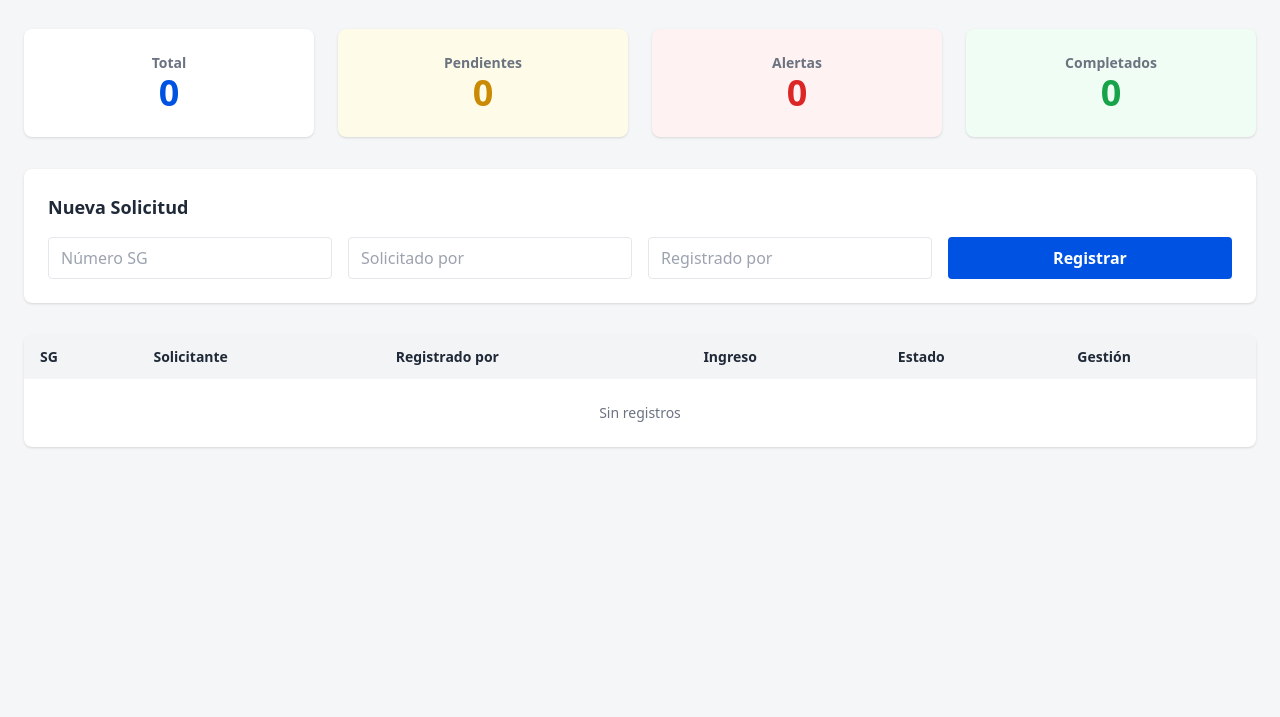
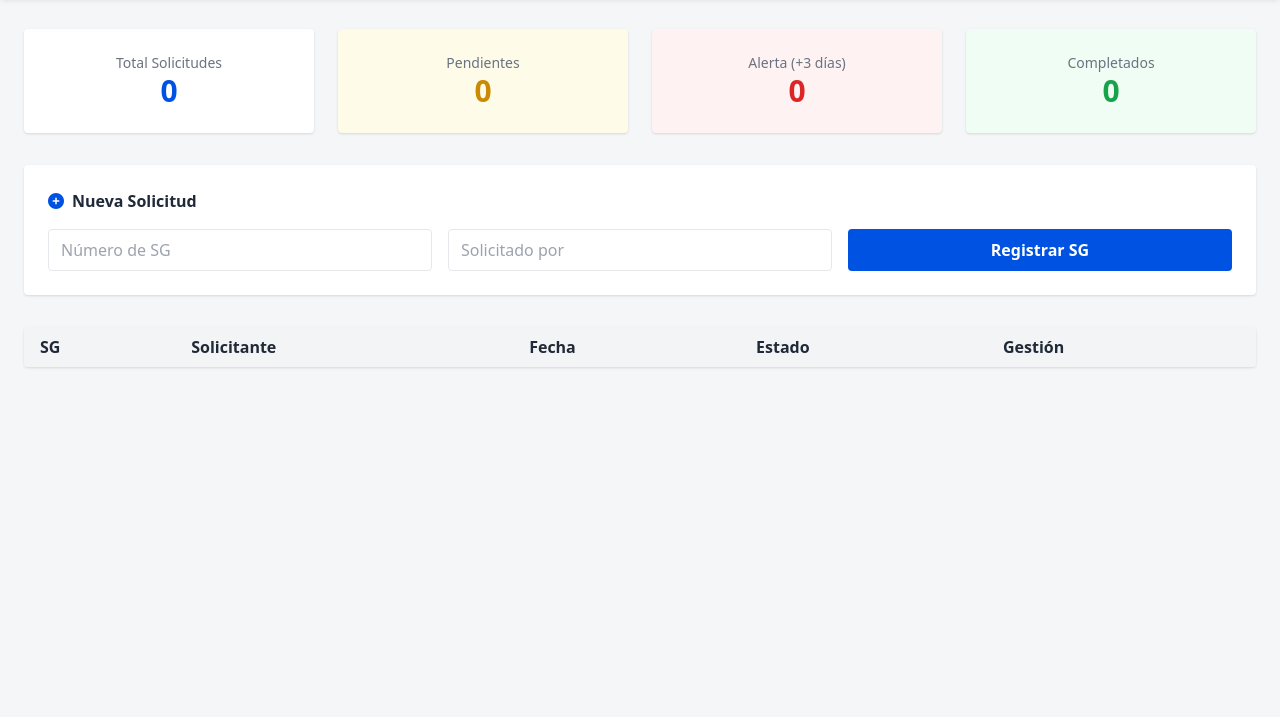
Before and after one commit to JOnaMFC/control-sg-cancelados, a plain HTML site: page index.html in a window 1280 px wide. Shown: the part 83-800 px from the top of the page. Drawn offline with nearby package versions, Linux system fonts and the light colour scheme.

Commit message:
Update index.html

```diff
--- a/index.html
+++ b/index.html
@@ -1,14 +1,14 @@
 <!DOCTYPE html>
 <html lang="es">
 <head>
-  <meta charset="UTF-8" />
-  <meta name="viewport" content="width=device-width, initial-scale=1.0"/>
+  <meta charset="UTF-8">
+  <meta name="viewport" content="width=device-width, initial-scale=1.0">
   <title>Control de SGs por Cancelar</title>
 
-  <!-- Tailwind -->
+  <!-- ✅ TAILWIND CORRECTAMENTE CARGADO -->
   <script src="https://cdn.tailwindcss.com"></script>
 
-  <!-- Icons -->
+  <!-- ✅ FONT AWESOME -->
   <link rel="stylesheet"
         href="https://cdnjs.cloudflare.com/ajax/libs/font-awesome/6.5.0/css/all.min.css"/>
 
@@ -32,227 +32,132 @@
 <body class="bg-walmart-light font-sans text-gray-800">
 
 <!-- HEADER -->
-<header class="bg-walmart-blue text-white shadow">
+<nav class="bg-walmart-blue text-white shadow-md">
   <div class="max-w-7xl mx-auto px-6 py-4 flex items-center gap-3">
     <i class="fas fa-ban text-walmart-spark text-xl"></i>
     <div>
       <h1 class="font-bold text-xl">Control de SGs por Cancelar</h1>
-      <p class="text-sm opacity-90">Versión Profesional</p>
+      <p class="text-sm opacity-90">Versión Autónoma y Analítica</p>
     </div>
   </div>
-</header>
+</nav>
 
 <main class="max-w-7xl mx-auto px-6 py-8">
 
 <!-- KPIs -->
 <section class="grid grid-cols-1 md:grid-cols-4 gap-6 mb-8">
-  <div class="bg-white rounded-lg shadow p-6 text-center">
-    <p class="text-sm text-gray-500 font-semibold">Total</p>
-    <p id="kpiTotal" class="text-4xl font-bold text-walmart-blue">0</p>
+  <div class="bg-white shadow rounded p-6 text-center">
+    <p class="text-sm text-gray-500">Total Solicitudes</p>
+    <p class="text-3xl font-bold text-walmart-blue" id="kpiTotal">0</p>
   </div>
-  <div class="bg-yellow-50 rounded-lg shadow p-6 text-center">
-    <p class="text-sm text-gray-500 font-semibold">Pendientes</p>
-    <p id="kpiPendientes" class="text-4xl font-bold text-yellow-600">0</p>
+  <div class="bg-yellow-50 shadow rounded p-6 text-center">
+    <p class="text-sm text-gray-500">Pendientes</p>
+    <p class="text-3xl font-bold text-yellow-600" id="kpiPendientes">0</p>
   </div>
-  <div class="bg-red-50 rounded-lg shadow p-6 text-center">
-    <p class="text-sm text-gray-500 font-semibold">Alertas</p>
-    <p id="kpiAlertas" class="text-4xl font-bold text-red-600">0</p>
+  <div class="bg-red-50 shadow rounded p-6 text-center">
+    <p class="text-sm text-gray-500">Alerta (+3 días)</p>
+    <p class="text-3xl font-bold text-red-600" id="kpiAlertas">0</p>
   </div>
-  <div class="bg-green-50 rounded-lg shadow p-6 text-center">
-    <p class="text-sm text-gray-500 font-semibold">Completados</p>
-    <p id="kpiCompletados" class="text-4xl font-bold text-green-600">0</p>
+  <div class="bg-green-50 shadow rounded p-6 text-center">
+    <p class="text-sm text-gray-500">Completados</p>
+    <p class="text-3xl font-bold text-green-600" id="kpiCompletados">0</p>
   </div>
 </section>
 
-<!-- FORM -->
-<section class="bg-white rounded-lg shadow p-6 mb-8">
-  <h2 class="text-lg font-bold mb-4">
+<!-- FORMULARIO -->
+<section class="bg-white shadow rounded p-6 mb-8">
+  <h2 class="font-bold mb-4 flex items-center gap-2">
+    <i class="fas fa-plus-circle text-walmart-blue"></i>
     Nueva Solicitud
   </h2>
 
-  <div class="grid grid-cols-1 md:grid-cols-4 gap-4">
-
-    <input id="inputSG"
-           class="border rounded px-3 py-2"
-           placeholder="Número SG"/>
-
-    <input id="inputSolicitante"
-           class="border rounded px-3 py-2"
-           placeholder="Solicitado por"/>
-
-    <input id="inputResponsable"
-           class="border rounded px-3 py-2"
-           placeholder="Registrado por"/>
-
-    <button type="button"
-            onclick="registrarSG()"
-            class="bg-walmart-blue text-white font-bold rounded px-4 py-2 hover:bg-blue-700">
-      Registrar
+  <div class="grid grid-cols-1 md:grid-cols-3 gap-4">
+    <input id="inputSG" class="border rounded px-3 py-2" placeholder="Número de SG">
+    <input id="inputSolicitante" class="border rounded px-3 py-2" placeholder="Solicitado por">
+    <button type="button" onclick="registrarSG()"
+            class="bg-walmart-blue text-white font-bold rounded px-3 py-2 hover:bg-blue-700">
+      Registrar SG
     </button>
-
   </div>
 </section>
 
-<!-- TABLE -->
-<section class="bg-white rounded-lg shadow overflow-hidden">
-  <table class="w-full text-sm">
+<!-- TABLA -->
+<section class="bg-white shadow rounded overflow-hidden">
+  <table class="w-full">
     <thead class="bg-gray-100">
       <tr>
-        <th class="px-4 py-3 text-left">SG</th>
-        <th class="px-4 py-3 text-left">Solicitante</th>
-        <th class="px-4 py-3 text-left">Registrado por</th>
-        <th class="px-4 py-3 text-left">Ingreso</th>
-        <th class="px-4 py-3 text-left">Estado</th>
-        <th class="px-4 py-3 text-left">Gestión</th>
+        <th class="px-4 py-2 text-left">SG</th>
+        <th class="px-4 py-2 text-left">Solicitante</th>
+        <th class="px-4 py-2 text-left">Fecha</th>
+        <th class="px-4 py-2 text-left">Estado</th>
+        <th class="px-4 py-2 text-left">Gestión</th>
       </tr>
     </thead>
-    <tbody id="tablaSG"></tbody>
+    <tbody id="tablaSG">
+      <tr>
+        <td colspan="5" class="text-center py-6 text-gray-500">
+          No hay SGs registrados todavía ✅
+        </td>
+      </tr>
+    </tbody>
   </table>
 </section>
 
 </main>
 
-<!-- SCRIPT -->
+<!-- LÓGICA -->
 <script>
+  let sgs = JSON.parse(localStorage.getItem("sgs")) || [];
 
-const inputSG = document.getElementById("inputSG");
-const inputSolicitante = document.getElementById("inputSolicitante");
-const inputResponsable = document.getElementById("inputResponsable");
-
-let sgs = JSON.parse(localStorage.getItem("sgs_cancelados")) || [];
-
-// REGISTRAR
   function registrarSG() {
     const sg = inputSG.value.trim();
     const solicitante = inputSolicitante.value.trim();
-  const responsable = inputResponsable.value.trim();
+    if (!sg || !solicitante) return alert("Completa los campos");
 
-  if (!sg || !solicitante || !responsable) {
-    alert("Completa todos los campos");
-    return;
-  }
-
-  if (sgs.some(item => item.sg === sg)) {
-    alert("SG duplicado");
-    return;
-  }
-
-  sgs.push({
-    sg,
-    solicitante,
-    registradoPor: responsable,
-    fechaIngreso: new Date().toISOString(),
-    estado: "Pendiente",
-    cerradoPor: null,
-    fechaCierre: null
-  });
-
-  guardar();
-  limpiar();
+    sgs.push({ sg, solicitante, fecha: new Date(), estado: "Pendiente" });
+    localStorage.setItem("sgs", JSON.stringify(sgs));
+    inputSG.value = ""; inputSolicitante.value = "";
     render();
   }
 
-// CERRAR
-function cerrarSG(index) {
-  const quien = prompt("¿Quién cierra este SG?");
-  if (!quien) return;
-
-  sgs[index].estado = "Completado";
-  sgs[index].cerradoPor = quien;
-  sgs[index].fechaCierre = new Date().toISOString();
-
-  guardar();
+  function cerrar(i) {
+    sgs[i].estado = "Completado";
+    localStorage.setItem("sgs", JSON.stringify(sgs));
     render();
   }
 
-// GUARDAR
-function guardar() {
-  localStorage.setItem("sgs_cancelados", JSON.stringify(sgs));
-}
+  function render() {
+    tablaSG.innerHTML = "";
+    let p=0,a=0,c=0;
 
-// LIMPIAR
-function limpiar() {
-  inputSG.value = "";
-  inputSolicitante.value = "";
-  inputResponsable.value = "";
-}
+    sgs.forEach((x,i)=>{
+      const dias=(Date.now()-new Date(x.fecha))/(1000*60*60*24);
+      let estado=x.estado, cls="text-yellow-600";
+      if(estado==="Completado"){c++;cls="text-green-600 font-bold";}
+      else if(dias>3){estado="Alerta";a++;p++;cls="text-red-600 font-bold";}
+      else p++;
 
-// RENDER
-function render() {
-  const tbody = document.getElementById("tablaSG");
-  tbody.innerHTML = "";
-
-  let pendientes = 0;
-  let alertas = 0;
-  let completados = 0;
-
-  if (sgs.length === 0) {
-    tbody.innerHTML = `
-      <tr>
-        <td colspan="6" class="text-center py-6 text-gray-500">
-          Sin registros
+      tablaSG.innerHTML+=`
+        <tr class="border-t">
+          <td class="px-4 py-2 font-mono">${x.sg}</td>
+          <td class="px-4 py-2">${x.solicitante}</td>
+          <td class="px-4 py-2">${new Date(x.fecha).toLocaleDateString()}</td>
+          <td class="px-4 py-2 ${cls}">${estado}</td>
+          <td class="px-4 py-2">
+            ${x.estado==="Pendiente"
+              ? `<button class="text-blue-600 underline" onclick="cerrar(${i})">Cerrar</button>`
+              : "—"}
           </td>
         </tr>`;
-  }
-
-  sgs.forEach((item, index) => {
-
-    const dias = (Date.now() - new Date(item.fechaIngreso)) / 86400000;
-
-    let estado = item.estado;
-    let clase = "bg-yellow-100 text-yellow-700";
-
-    if (item.estado === "Completado") {
-      completados++;
-      clase = "bg-green-100 text-green-700";
-    } else if (dias > 3) {
-      estado = "Alerta";
-      alertas++;
-      pendientes++;
-      clase = "bg-red-100 text-red-700";
-    } else {
-      pendientes++;
-    }
-
-    tbody.innerHTML += `
-      <tr class="border-t hover:bg-gray-50">
-        <td class="px-4 py-2 font-mono">${item.sg}</td>
-        <td class="px-4 py-2">${item.solicitante}</td>
-        <td class="px-4 py-2">${item.registradoPor}</td>
-        <td class="px-4 py-2">${new Date(item.fechaIngreso).toLocaleDateString()}</td>
-        <td class="px-4 py-2">
-          <span class="px-2 py-1 text-xs font-bold rounded ${clase}">
-            ${estado}
-          </span>
-        </td>
-        <td class="px-4 py-2 text-xs">
-          ${
-            item.estado === "Completado"
-              ? `
-                Cerró: ${item.cerradoPor}<br>
-                ${new Date(item.fechaCierre).toLocaleDateString()}
-              `
-              : `
-                <button class="text-blue-600 underline"
-                        onclick="cerrarSG(${index})">
-                  Cerrar
-                </button>
-              `
-          }
-        </td>
-      </tr>
-    `;
     });
 
-  // KPIs
-  document.getElementById("kpiTotal").textContent = sgs.length;
-  document.getElementById("kpiPendientes").textContent = pendientes;
-  document.getElementById("kpiAlertas").textContent = alertas;
-  document.getElementById("kpiCompletados").textContent = completados;
+    kpiTotal.textContent=sgs.length;
+    kpiPendientes.textContent=p;
+    kpiAlertas.textContent=a;
+    kpiCompletados.textContent=c;
   }
 
   render();
-
 </script>
 
 </body>
```
Lines whose indentation alone changed are shown as unchanged.
